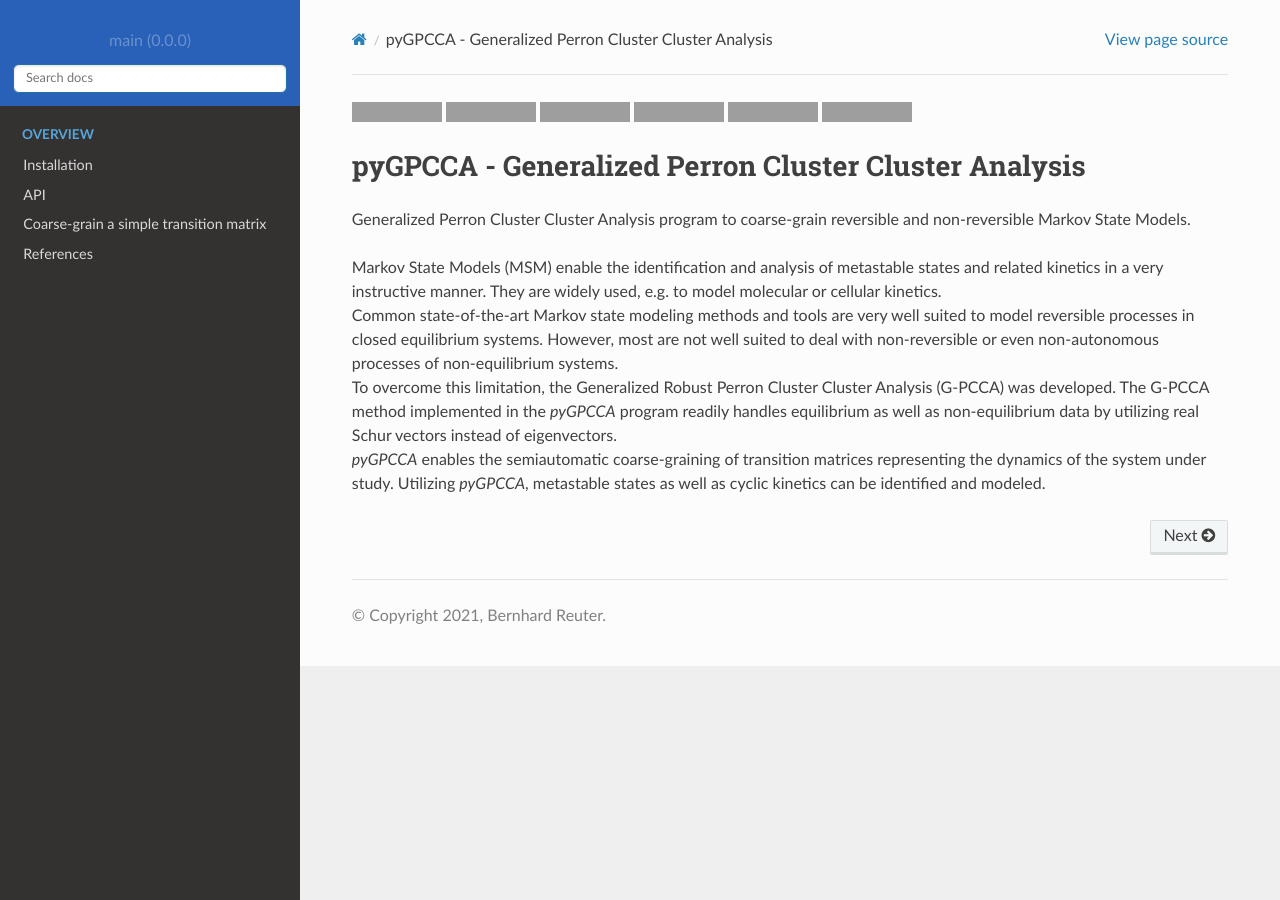
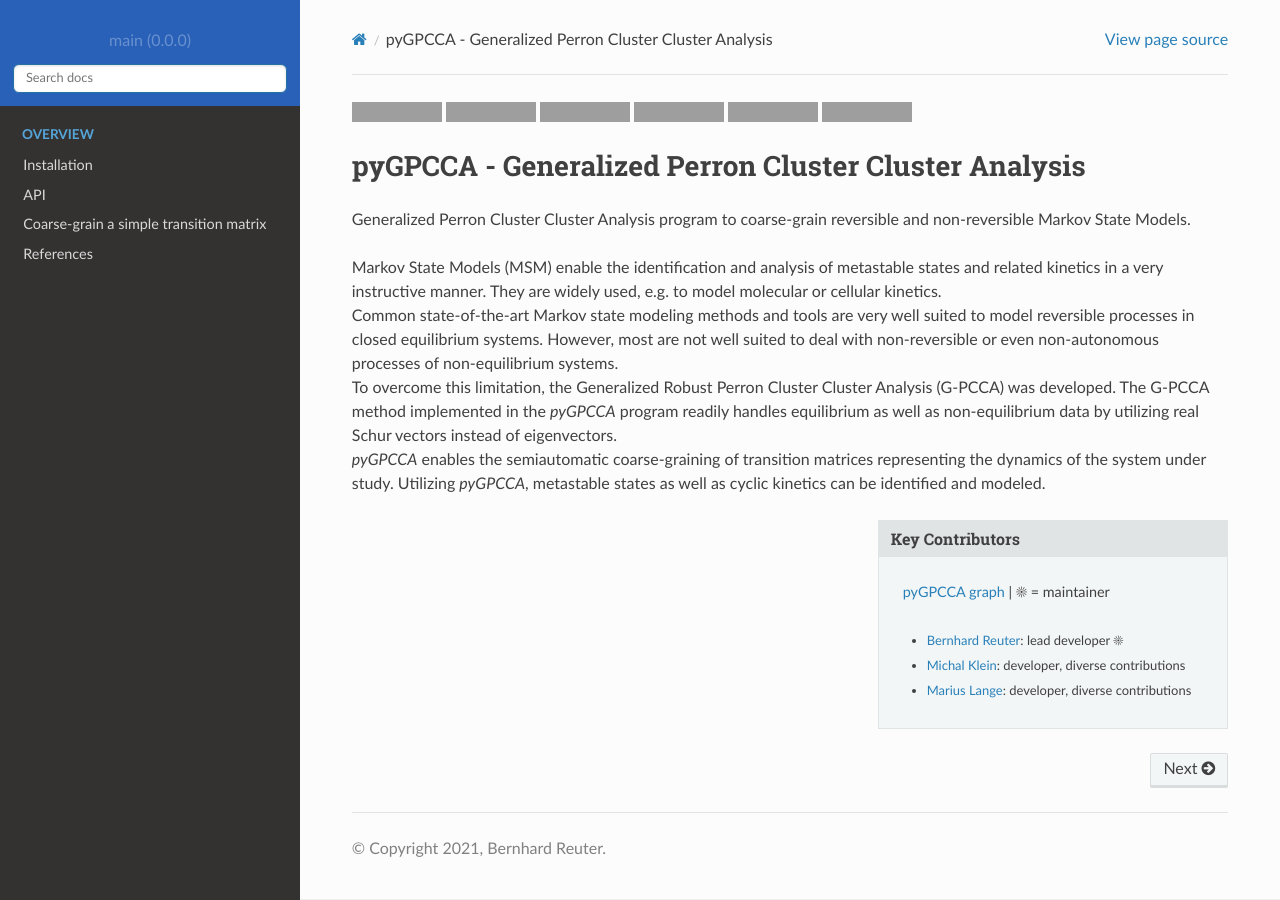
Before and after one commit to msmdev/pyGPCCA, a Sphinx documentation site: the page built from docs/source/index.rst, in a window 1280 px wide, cut to the strip 0-900 px from the top of the page. Built offline with Sphinx 7.4.7 and the Read the Docs theme 2.0.0, drawn with Linux system fonts in a browser that asks for light colours; grey boxes are pictures that could not be loaded.

Commit message:
Add key contributors to RTD.

```diff
--- /dev/null
+++ b/docs/source/_key_contributors.rst
@@ -0,0 +1,11 @@
+.. sidebar:: Key Contributors
+   :subtitle: `pyGPCCA graph`_ | ☀ = maintainer
+
+   * `Bernhard Reuter`_: lead developer ☀
+   * `Michal Klein`_: developer, diverse contributions
+   * `Marius Lange`_: developer, diverse contributions
+
+.. _pyGPCCA graph: https://github.com/msmdev/pyGPCCA/graphs/contributors
+.. _Bernhard Reuter: https://github.com/msmdev
+.. _Michal Klein: https://github.com/michalk8
+.. _Marius Lange: https://github.com/Marius1311
--- a/docs/source/index.rst
+++ b/docs/source/index.rst
@@ -14,6 +14,8 @@ The G-PCCA method implemented in the *pyGPCCA* program readily handles equilibri
 utilizing real Schur vectors instead of eigenvectors. |br|
 *pyGPCCA* enables the semiautomatic coarse-graining of transition matrices representing the dynamics of the system
 under study. Utilizing *pyGPCCA*, metastable states as well as cyclic kinetics can be identified and modeled.
+
+.. include:: _key_contributors.rst
 
 .. toctree::
     :caption: Overview
```
